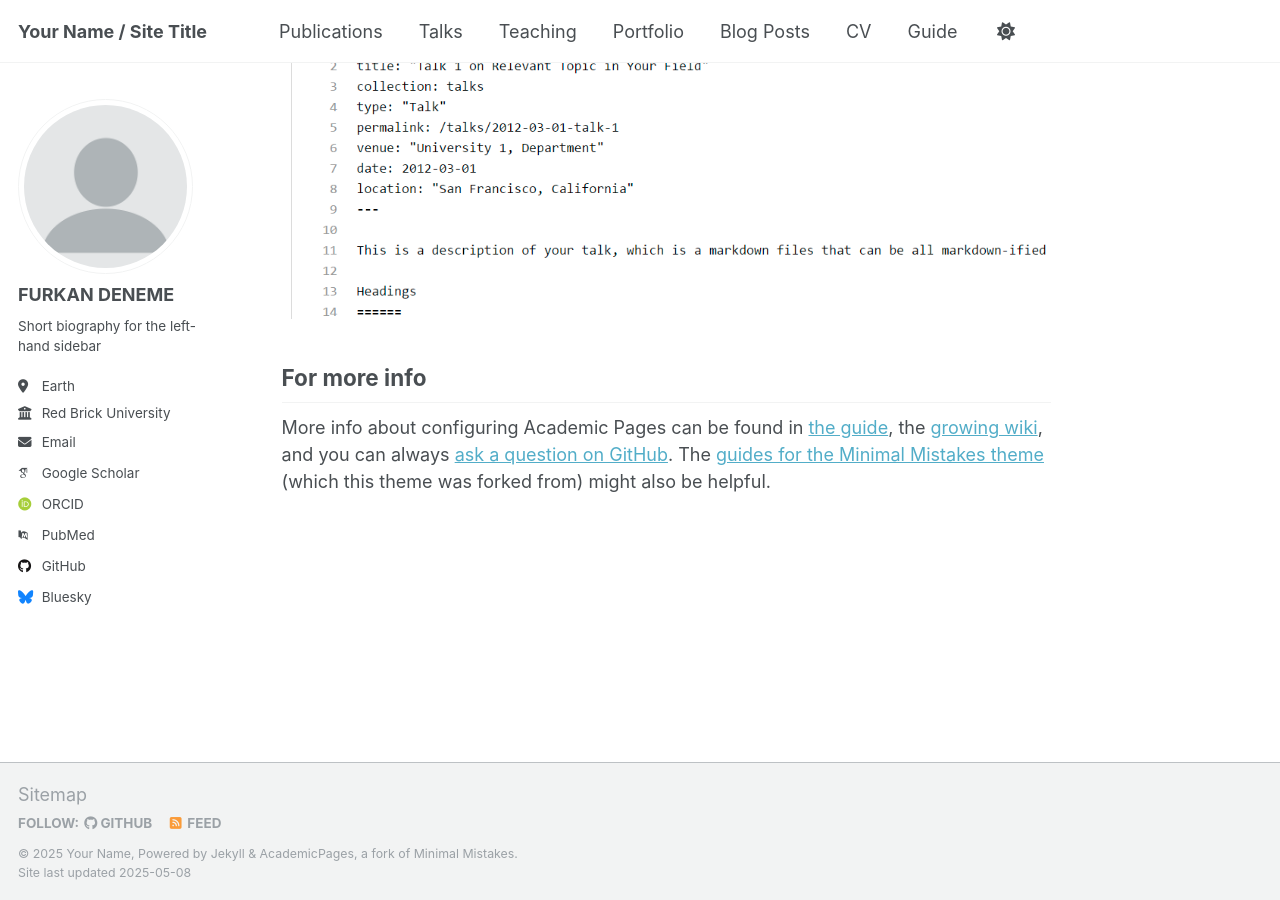
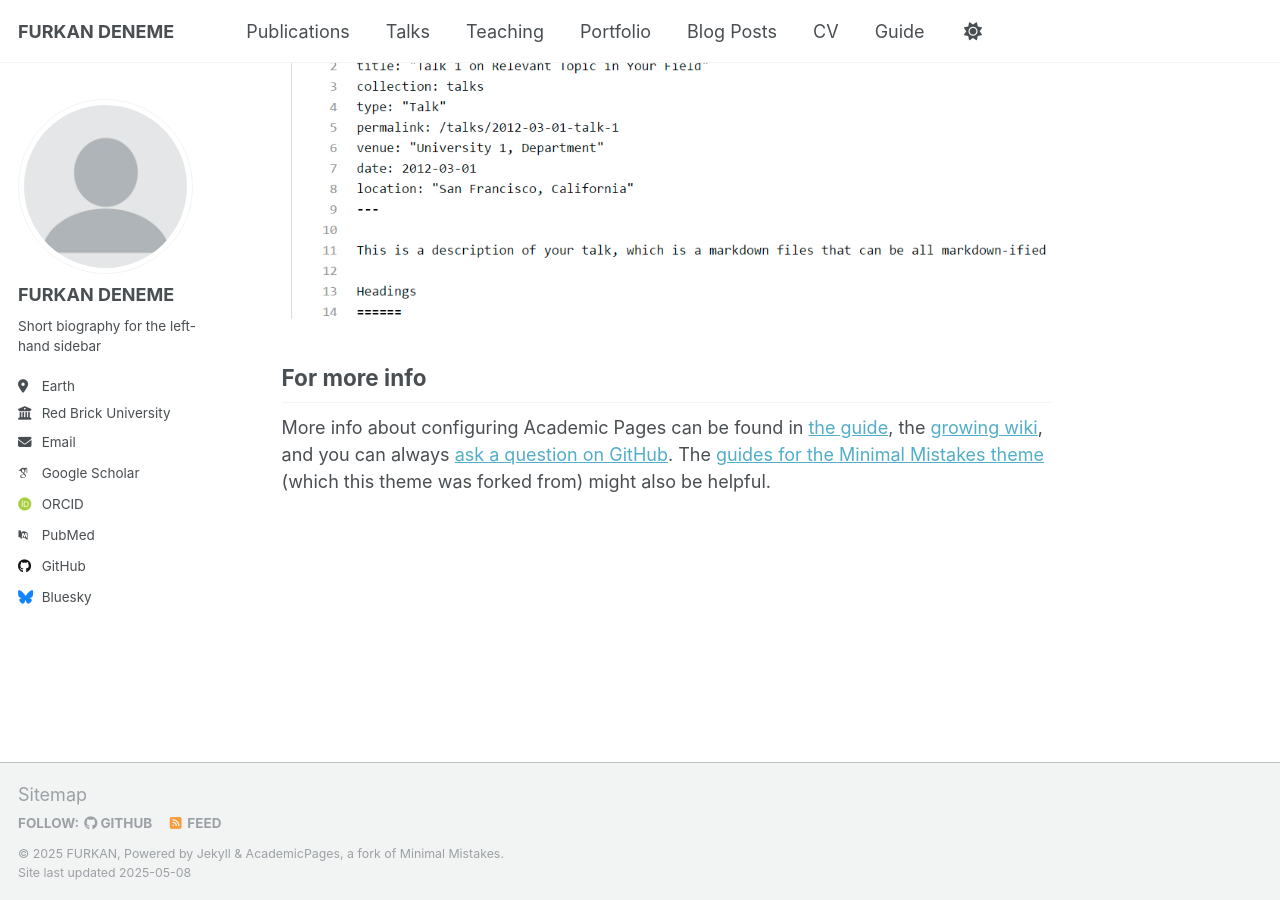
Before and after one commit to fbyukgo/fbyukgo.github.io, a Jekyll site: the page built from _pages/about.md, in a window 1280 px wide and 900 px high, scrolled down 2636 px. Built offline with Jekyll 4.4.1, drawn with Linux system fonts in a browser that asks for light colours; some web fonts are replaced.

Commit message:
Update _config.yml

```diff
--- a/_config.yml
+++ b/_config.yml
@@ -9,13 +9,13 @@
 # Basic Site Settings
 locale                   : "en-US"
 site_theme               : "default"
-title                    : "Your Name / Site Title"
+title                    : "FURKAN DENEME"
 title_separator          : "-"
-name                     : &name "Your Name"
+name                     : &name "FURKAN"
 description              : &description "personal description"
-url                      : https://academicpages.github.io # the base hostname & protocol for your site e.g. "https://[your GitHub username].github.io" or if you already have some other page hosted on Github then use "https://[your GitHub username].github.io/[Your Repo Name]"
+url                      : https://fbyukgo.github.io/ # the base hostname & protocol for your site e.g. "https://[your GitHub username].github.io" or if you already have some other page hosted on Github then use "https://[your GitHub username].github.io/[Your Repo Name]"
 baseurl                  : "" # the subpath of your site, e.g. "/blog"
-repository               : "academicpages/academicpages.github.io"
+repository               : "fbyukgo/fbyukgo.github.io"
 
 # Site Author - The following control what appear as part of the author content on the side bar.
 #               If a field is blank the icon and link will not appear, otherwise it will be shown.
```
